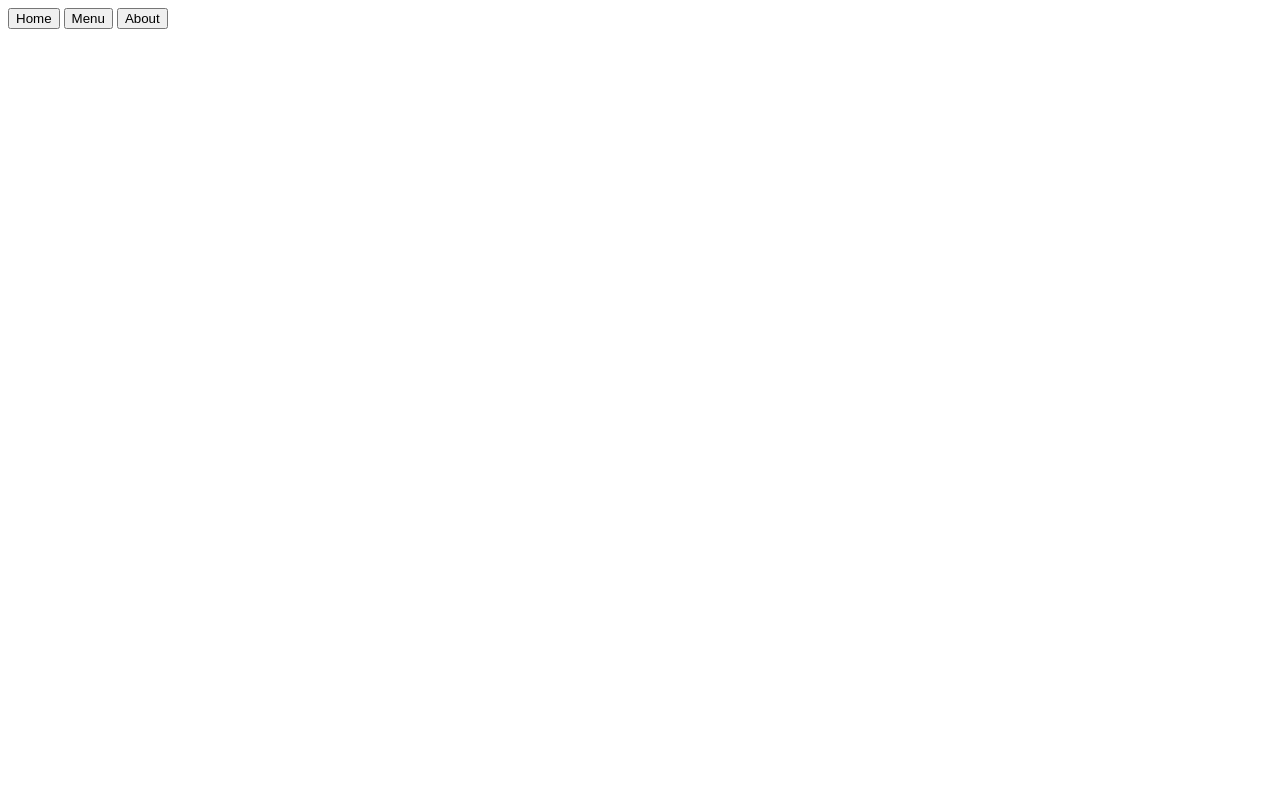
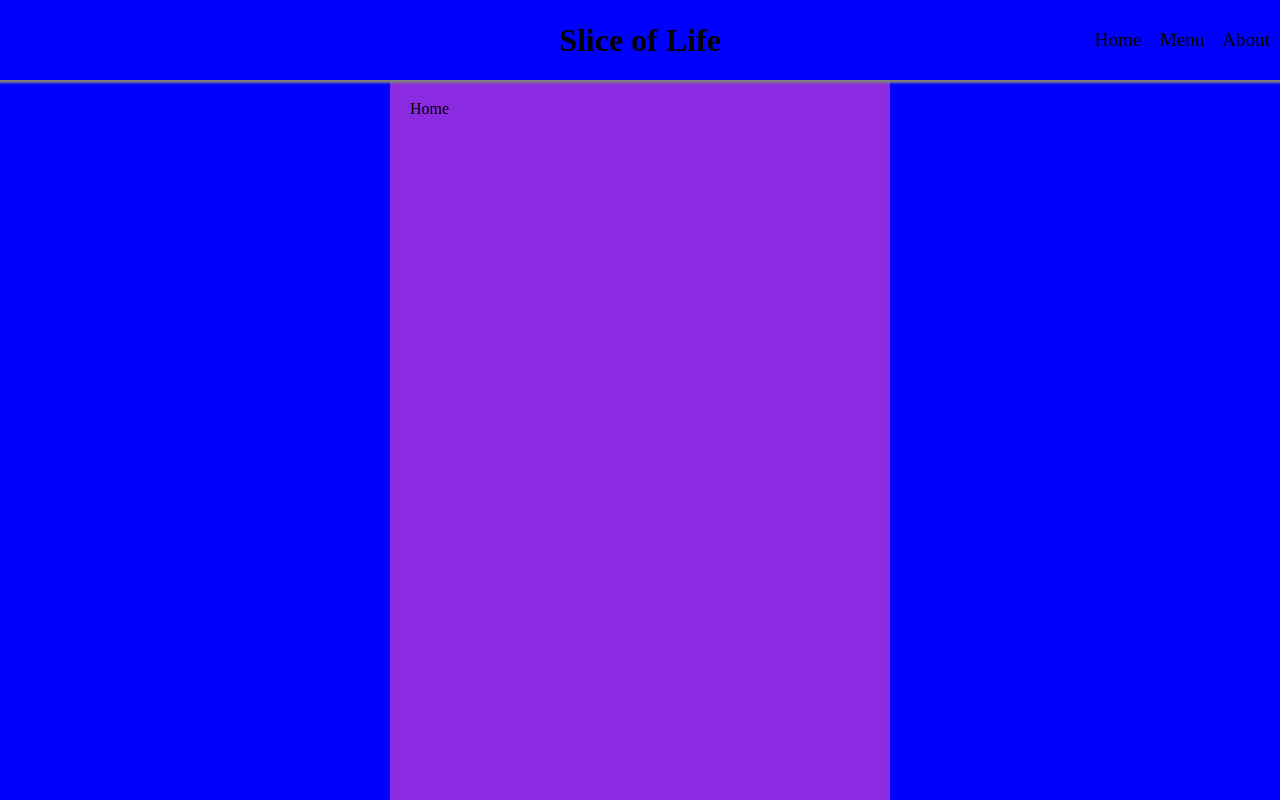
Before and after one commit to TezzGit/TOP-Restaurant, a website built with webpack: page src/index.html in a window 1280 px wide. Built offline with nearby package versions, Linux system fonts and the light colour scheme.

Commit message:
Add Site Structuring, Placeholder Styles

```diff
--- a/src/about.js
+++ b/src/about.js
@@ -1,6 +1,11 @@
-function About () {
+function About() {
 
-    alert('About');
+    const contentDiv = document.body.querySelector('#content');
+    contentDiv.innerHTML = "";
+    const mainContent = document.createElement("div");
+    mainContent.classList.add('main-content');
+    mainContent.innerHTML = "About"
+    contentDiv.appendChild(mainContent);
 
 }
 
--- a/src/home.js
+++ b/src/home.js
@@ -1,6 +1,11 @@
 function Home() {
 
-    alert("Home");
+    const contentDiv = document.body.querySelector('#content');
+    contentDiv.innerHTML = "";
+    const mainContent = document.createElement("div");
+    mainContent.classList.add('main-content');
+    mainContent.innerHTML = "Home"
+    contentDiv.appendChild(mainContent);
 
 }
 
--- a/src/index.html
+++ b/src/index.html
@@ -4,15 +4,16 @@
 <head>
     <meta charset="UTF-8">
     <meta name="viewport" content="width=device-width, initial-scale=1.0">
-    <title>Restaurant Example</title>
+    <title>Slice of Life</title>
 </head>
 
 <body>
     <header>
+        <h1>Slice of Life</h1>
         <nav>
-            <button class="home">Home</button>
-            <button class="menu">Menu</button>
-            <button class="about">About</button>
+            <button class="home nav-btn">Home</button>
+            <button class="menu nav-btn">Menu</button>
+            <button class="about nav-btn">About</button>
         </nav>
     </header>
     <div id="content">
--- a/src/menu.js
+++ b/src/menu.js
@@ -1,6 +1,11 @@
 function Menu() {
 
-    alert('Menu');
+    const contentDiv = document.body.querySelector('#content');
+    contentDiv.innerHTML = "";
+    const mainContent = document.createElement("div");
+    mainContent.classList.add('main-content');
+    mainContent.innerHTML = "Menu"
+    contentDiv.appendChild(mainContent);
 
 }
 
--- a/src/style.css
+++ b/src/style.css
@@ -0,0 +1,52 @@
+body {
+    margin: 0px;
+    display: grid;
+    grid-template-rows: 80px 1fr;
+    height: 100vh;
+    background-color: blue;
+}
+
+header {
+    display: grid;
+    grid-template-columns: 1fr 1fr 1fr;
+    justify-items: center;
+    align-items: center;
+    box-shadow: 0px 1px 2px 2px grey;
+    z-index: 1;
+}
+
+h1 {
+    grid-column: 2/3;
+    margin: 0px;
+    padding: 0px;
+}
+
+nav {
+    justify-self: end;
+    grid-column: 3/4;
+    margin-right: 10px;
+    gap: 16px;
+    display: grid;
+    grid-template-columns: 1fr 1fr 1fr;
+}
+
+.nav-btn {
+    border: none;
+    background-color: transparent;
+    font-family: inherit;
+    padding: 0;
+    cursor: pointer;
+    font-size: 1.2em;
+}
+
+#content {
+    display: grid;
+    grid-template-columns: 1fr 500px 1fr;
+
+}
+
+.main-content {
+    grid-column: 2/3;
+    background-color: blueviolet;
+    padding: 20px;
+}
--- a/webpack.config.js
+++ b/webpack.config.js
@@ -5,6 +5,10 @@ module.exports = {
     mode: 'development',
     entry: './src/index.js',
     devtool: 'inline-source-map',
+    watchOptions: {
+        aggregateTimeout: 200,
+        poll: 1000,
+    },
     plugins: [
         new HtmlWebpackPlugin({
             template: './src/index.html',
```
